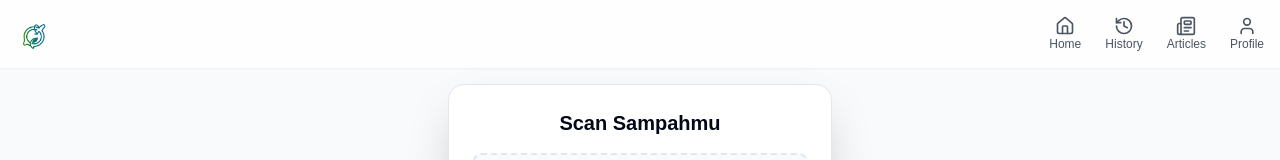
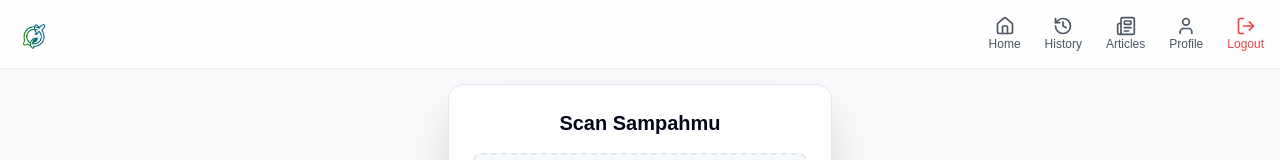
Before and after one commit to rumirifai/becycle-web, a Next.js app: page /home in a window 1280 px wide. Shown: the top 160 px of the page. Built offline with nearby package versions, Linux system fonts and the light colour scheme; sample sign-in values are in the browser's storage.

Commit message:
Add logout button

```diff
--- a/next.config.ts
+++ b/next.config.ts
@@ -11,15 +11,7 @@ const nextConfig: NextConfig = {
       },
       {
         protocol: 'https',
-        hostname: '**.detik.net.id',
-      },
-      {
-        protocol: 'https',
-        hostname: '**.kompas.com',
-      },
-      {
-        protocol: 'https',
-        hostname: '**.antaranews.com',
+        hostname: '**',
       },
     ],
   },
--- a/src/components/MainLayout.tsx
+++ b/src/components/MainLayout.tsx
@@ -1,39 +1,91 @@
-import Image from 'next/image';
-import Link from 'next/link';
-import { Home, History, Newspaper, User } from 'lucide-react';
+"use client";
 
-export default function MainLayout({ children }: { children: React.ReactNode }) {
+import Image from "next/image";
+import Link from "next/link";
+import { useRouter } from "next/navigation";
+import { Home, History, Newspaper, User, LogOut } from "lucide-react";
+
+export default function MainLayout({
+  children,
+}: {
+  children: React.ReactNode;
+}) {
+  const router = useRouter();
+
+  const handleLogout = async () => {
+    const refreshToken = localStorage.getItem("refreshToken");
+
+    const apiUrl = "https://project-ppl-production.up.railway.app/auth/logout";
+    try {
+      await fetch(apiUrl, {
+        method: "POST",
+        headers: { "Content-Type": "application/json" },
+        body: JSON.stringify({ refreshToken }),
+      });
+    } catch (error) {
+      console.error(
+        "Failed to logout on server, but proceeding with client-side logout:",
+        error
+      );
+    } finally {
+      localStorage.removeItem("accessToken");
+      localStorage.removeItem("refreshToken");
+
+      router.push("/auth");
+    }
+  };
+
   return (
     <div className="relative w-full min-h-screen bg-gray-50">
       <header className="sticky top-0 z-20 bg-white/80 backdrop-blur-md shadow-sm">
         <nav className="container mx-auto flex items-center justify-between p-4">
           <Link href="/home">
-            <Image src="/images/becycle-logo.png" alt="Logo" width={35} height={35} />
+            <Image
+              src="/images/becycle-logo.png"
+              alt="Logo"
+              width={35}
+              height={35}
+            />
           </Link>
-          <div className="flex items-center gap-6">
-            <Link href="/home" className="flex flex-col items-center text-xs text-gray-600 hover:text-primary">
+          <div className="flex items-center gap-4 md:gap-6">
+            <Link
+              href="/home"
+              className="flex flex-col items-center text-xs text-gray-600 hover:text-primary"
+            >
               <Home size={20} />
-              <span>Home</span>
+              <span className="hidden md:inline">Home</span>
             </Link>
-            <Link href="/history" className="flex flex-col items-center text-xs text-gray-600 hover:text-primary">
+            <Link
+              href="/history"
+              className="flex flex-col items-center text-xs text-gray-600 hover:text-primary"
+            >
               <History size={20} />
-              <span>History</span>
+              <span className="hidden md:inline">History</span>
             </Link>
-            <Link href="/articles" className="flex flex-col items-center text-xs text-gray-600 hover:text-primary">
+            <Link
+              href="/articles"
+              className="flex flex-col items-center text-xs text-gray-600 hover:text-primary"
+            >
               <Newspaper size={20} />
-              <span>Articles</span>
+              <span className="hidden md:inline">Articles</span>
             </Link>
             <Link href="/profile" className="flex flex-col items-center text-xs text-gray-600 hover:text-primary">
               <User size={20} />
-              <span>Profile</span>
+              <span className="hidden md:inline">Profile</span>
             </Link>
+
+            <button
+              onClick={handleLogout}
+              className="flex flex-col items-center text-xs text-red-500 hover:text-red-700"
+            >
+              <LogOut size={20} />
+              <span className="hidden md:inline">Logout</span>
+            </button>
           </div>
         </nav>
       </header>
 
-      <main className="p-4">
-        {children}
-      </main>
+      <main className="p-4">{children}</main>
     </div>
   );
 }
```
